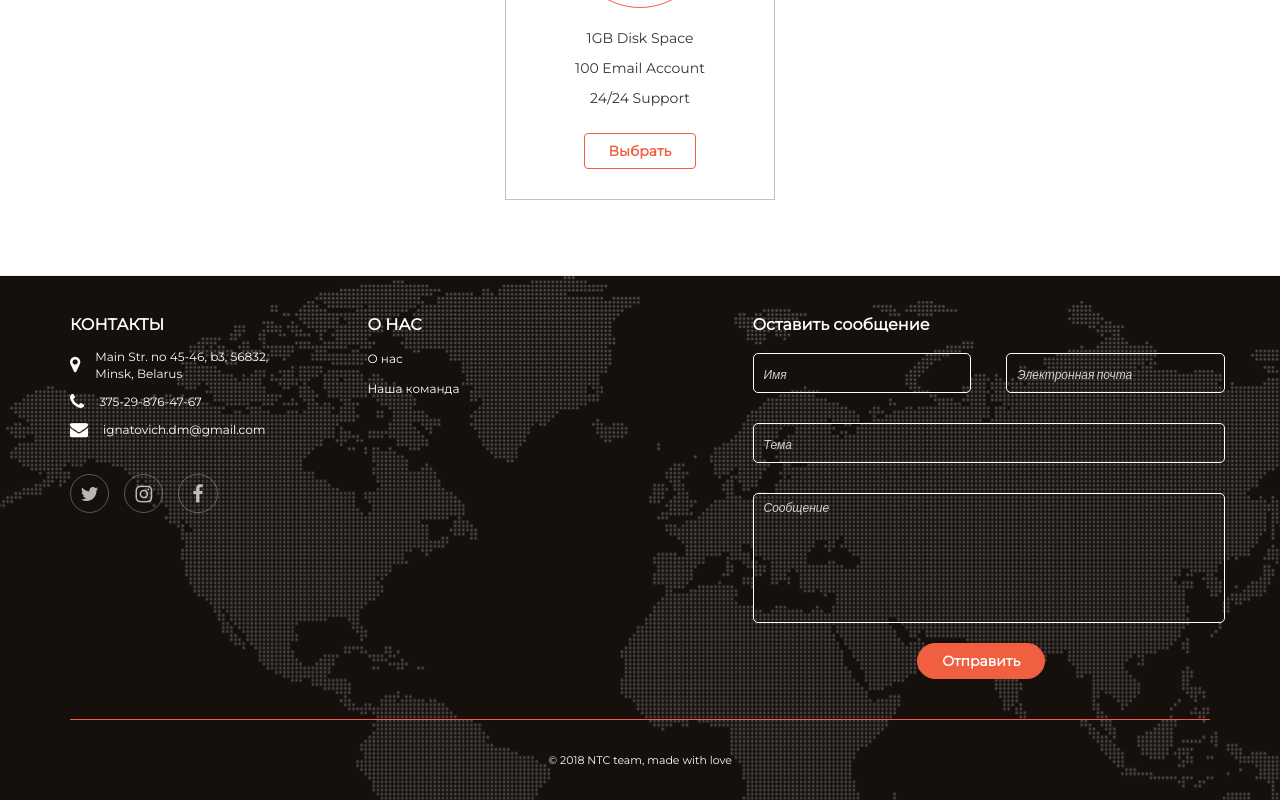
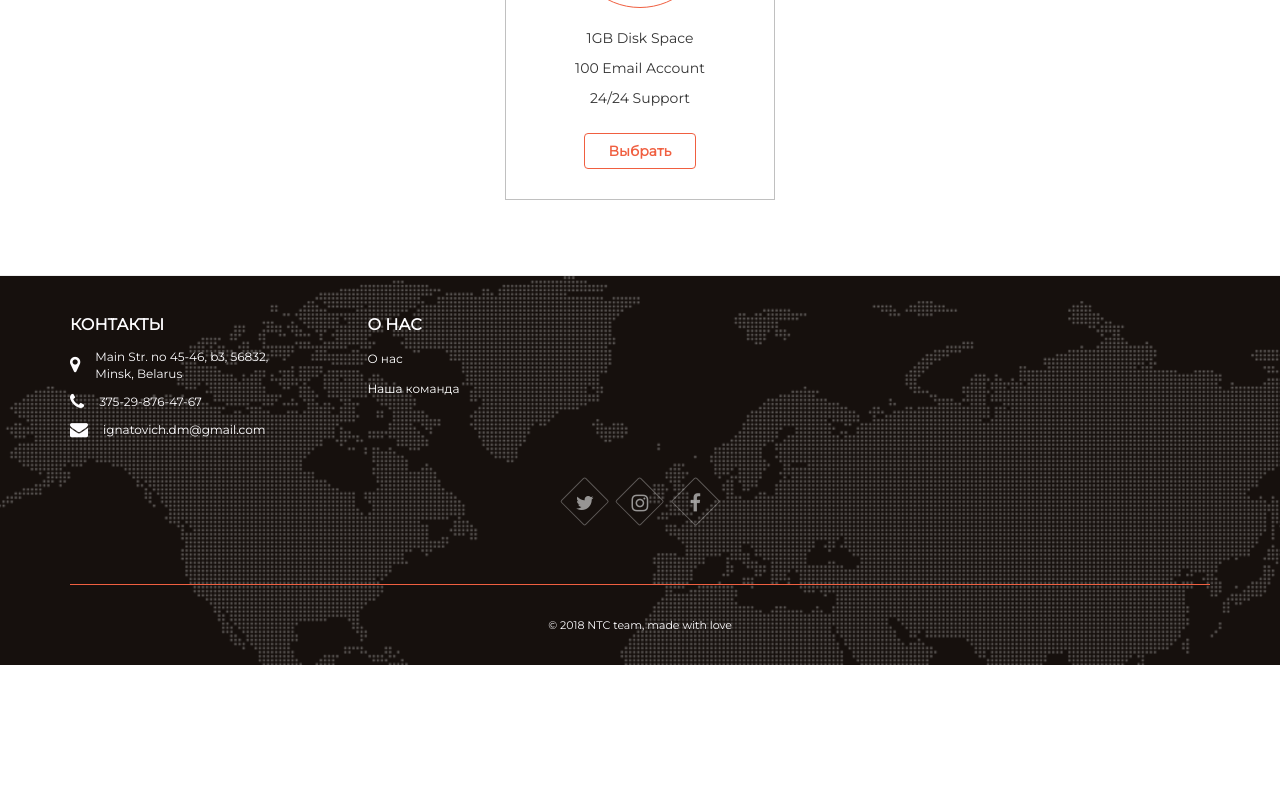
Before and after one commit to guestDI/landing-page, a React (Create React App) app: page /#/ in a window 1280 px wide. Shown: the part 1861-2661 px from the top of the page. After the commit the page ends 2526 px from the top, so only its background shows below. Built offline with nearby package versions, Linux system fonts and the light colour scheme; a web font is replaced by a local one.

Commit message:
Footer changes

```diff
--- /dev/null
+++ b/src/screens/Welcome/Contacts/SocialContacts/index.css
@@ -0,0 +1,77 @@
+.contacts_section{
+    list-style-type: none;
+    text-align: center;
+    padding-left: 0;
+}
+
+.contacts_section span{
+    font-size: 12px;
+}
+
+.contact_row {
+    display: flex;
+    flex-direction: row;
+    align-items: center;
+    padding: 5px 0;
+}
+
+.contact_row i {
+    padding: 0 15px 0;
+    padding-left: 0;
+    font-size: 18px;
+}
+
+.contacts_section__social{
+    text-align: center;
+    padding: 20px 0 25px;
+}
+
+.contacts_section__social a {
+    color: rgba(207, 207, 207, 0.7);
+    font-size: 1.4em;
+    /*border-radius: 50%;*/
+    height: 1.8em;
+    width: 1.8em;
+    margin: 0 10px;
+    display: inline-block;
+    line-height: 2em;
+    text-align: center;
+    position: relative;
+    -webkit-transition: border-color .3s;
+    /*transition: border-color .3s;*/
+    transition: all 0.27s cubic-bezier(0.300, 0.100, 0.580, 1.00);
+    background-position: center center;
+    background-repeat: no-repeat;
+    vertical-align: baseline;
+}
+
+.contacts_section__social a:before {
+    content: "";
+    display: inline-block;
+    width: 100%;
+    height: 100%;
+    position: absolute;
+    top: 0;
+    left: 0;
+    border: 1px solid rgba(255,255,255,.30);
+    -webkit-border-radius: 2px;
+    -moz-border-radius: 2px;
+    border-radius: 2px;
+    -webkit-transform: rotate(45deg);
+    -moz-transform: rotate(45deg);
+    -o-transform: rotate(45deg);
+    -ms-transform: rotate(45deg);
+    transform: rotate(45deg);
+    -webkit-transition: all 0.27s cubic-bezier(0.300, 0.100, 0.580, 1.000);
+    -ms-transition: all 0.27s cubic-bezier(0.300, 0.100, 0.580, 1.000);
+    transition: all 0.27s cubic-bezier(0.300, 0.100, 0.580, 1.000);
+}
+
+.contacts_section__social a:hover{
+    color: #fff;
+}
+
+.contacts_section__social a:hover::before {
+    border: 1px solid #fff;
+    color: #fff;
+}
--- /dev/null
+++ b/src/screens/Welcome/Contacts/SocialContacts/index.js
@@ -0,0 +1,25 @@
+import React from 'react';
+import './index.css'
+
+const socialContacts = (props) =>{
+    let social_contact = (
+        props.social_contacts.map((c, i)=>{
+            let keyName = Object.keys(c)[0];
+            let icon = keyName ==="twitter" ? "fa-twitter" : keyName === "facebook" ? "fa-facebook" : "fa-instagram"
+            let link = c[keyName]
+            return(
+                <a key={`${i}`} href={`${link}`}>
+                    <i className={`fa ${icon}`}/>
+                </a>
+            )
+        })
+    )
+
+    return(
+        <div className="contacts_section__social">
+            {social_contact}
+        </div>
+    )
+}
+
+export default socialContacts;
--- a/src/screens/Welcome/Contacts/index.css
+++ b/src/screens/Welcome/Contacts/index.css
@@ -20,32 +20,3 @@
     padding-left: 0;
     font-size: 18px;
 }
-
-.contacts_section__social{
-    text-align: left;
-    padding: 20px 0 25px;
-}
-
-.contacts_section__social a {
-    border: 1px solid rgba(255,255,255,.30);
-    color: rgba(255,255,255,.70);
-    font-size: 1.4em;
-    border-radius: 50%;
-    height: 2em;
-    width: 2em;
-    margin-right: 15px;
-    display: inline-block;
-    line-height: 2em;
-    text-align: center;
-    position: relative;
-    -webkit-transition: border-color .3s;
-    transition: border-color .3s;
-    background-position: center center;
-    background-repeat: no-repeat;
-    vertical-align: baseline;
-}
-
-.contacts_section__social a:hover {
-    border: 1px solid #fff;
-    color: #fff;
-}
--- a/src/screens/Welcome/Contacts/index.js
+++ b/src/screens/Welcome/Contacts/index.js
@@ -2,19 +2,6 @@ import React from 'react';
 import './index.css'
 
 const contacts = (props) =>{
-    let social_contact = (
-        props.social_contacts.map((c, i)=>{
-            let keyName = Object.keys(c)[0];
-            let icon = keyName ==="twitter" ? "fa-twitter" : keyName === "facebook" ? "fa-facebook" : "fa-instagram"
-            let link = c[keyName]
-            return(
-                <a key={`${i}`} href={`${link}`}>
-                    <i className={`fa ${icon}`}/>
-                </a>
-            )
-        })
-    )
-
     return(
         <div>
             <h4 className="title text-upper-case">Контакты</h4>
@@ -32,9 +19,6 @@ const contacts = (props) =>{
                     <span>ignatovich.dm@gmail.com</span>
                 </li>
             </ul>
-            <div className="contacts_section__social">
-                {social_contact}
-            </div>
         </div>
     )
 }
--- a/src/screens/Welcome/index.js
+++ b/src/screens/Welcome/index.js
@@ -4,6 +4,7 @@ import NavigationBar from '../../shared_components/NavigationBar'
 import ContactUs from '../../shared_components/ContactUs/index'
 import PriceComponent from '../../shared_components/PriceComponent'
 import Contacts from './Contacts'
+import SocialContacts from './Contacts/SocialContacts/index'
 import AboutUs from './AboutUs'
 import CommonButton from "../../shared_components/CommonButton";
 import Youtube from "../../shared_components/Youtube/index"
@@ -200,18 +201,14 @@ class Welcome extends Component {
                 <div className="container">
                     <div className="row row-centered">
                         <div className="col-md-3 contact-section__contacts">
-                            <Contacts social_contacts={social_contacts}/>
+                            <Contacts />
                         </div>
                         <div className="col-md-3 contact-section__about">
                             <AboutUs about_links={about_links}/>
                         </div>
-                        <div className="col-md-5 col-xs-12 pull-right">
-                            <div className="info">
-                                <h4 className="title">Оставить сообщение</h4>
-                                <ContactUs/>
-                            </div>
-                            <CommonButton className="send_message__button" text="Отправить" onClick={this.props.onClick}/>
-                        </div>
+                    </div>
+                    <div className="row row-centered social_icons">
+                        <SocialContacts social_contacts={social_contacts}/>
                     </div>
                     <hr/>
                     <div className="copyright">
```
